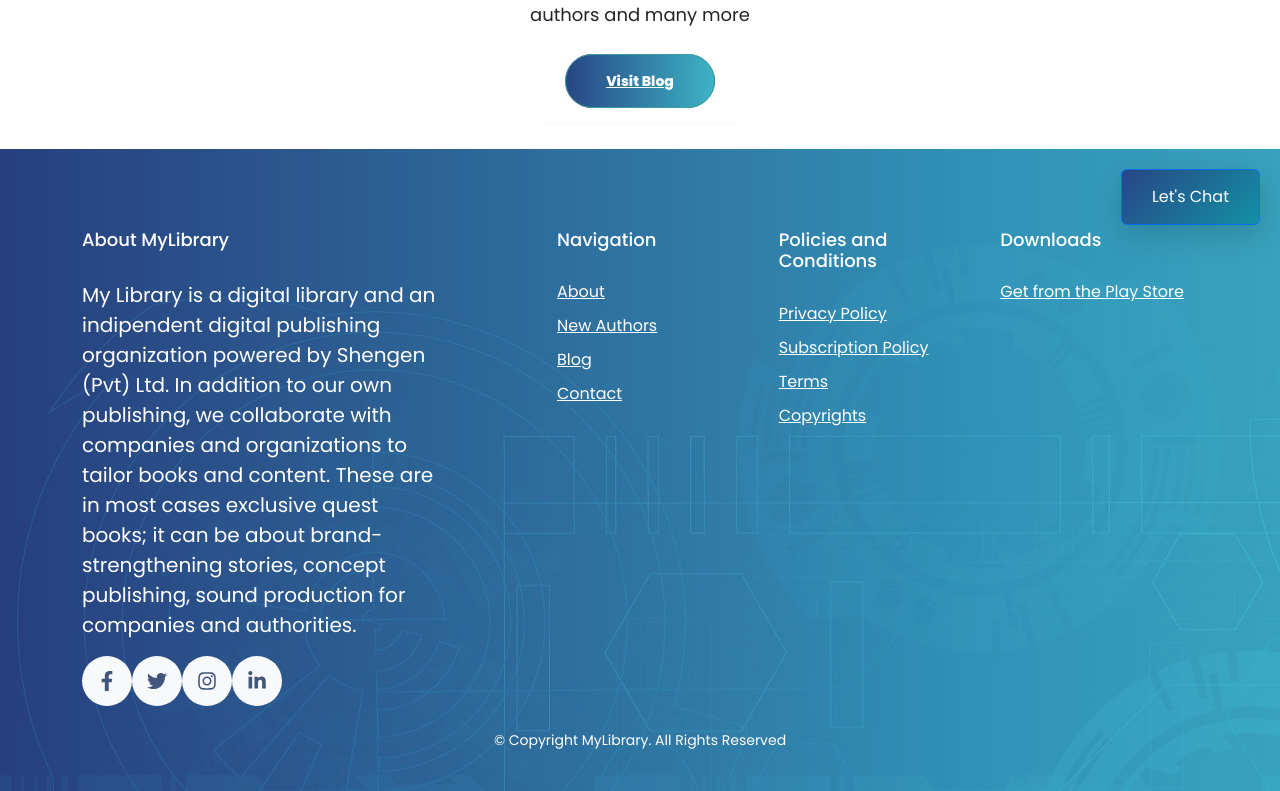
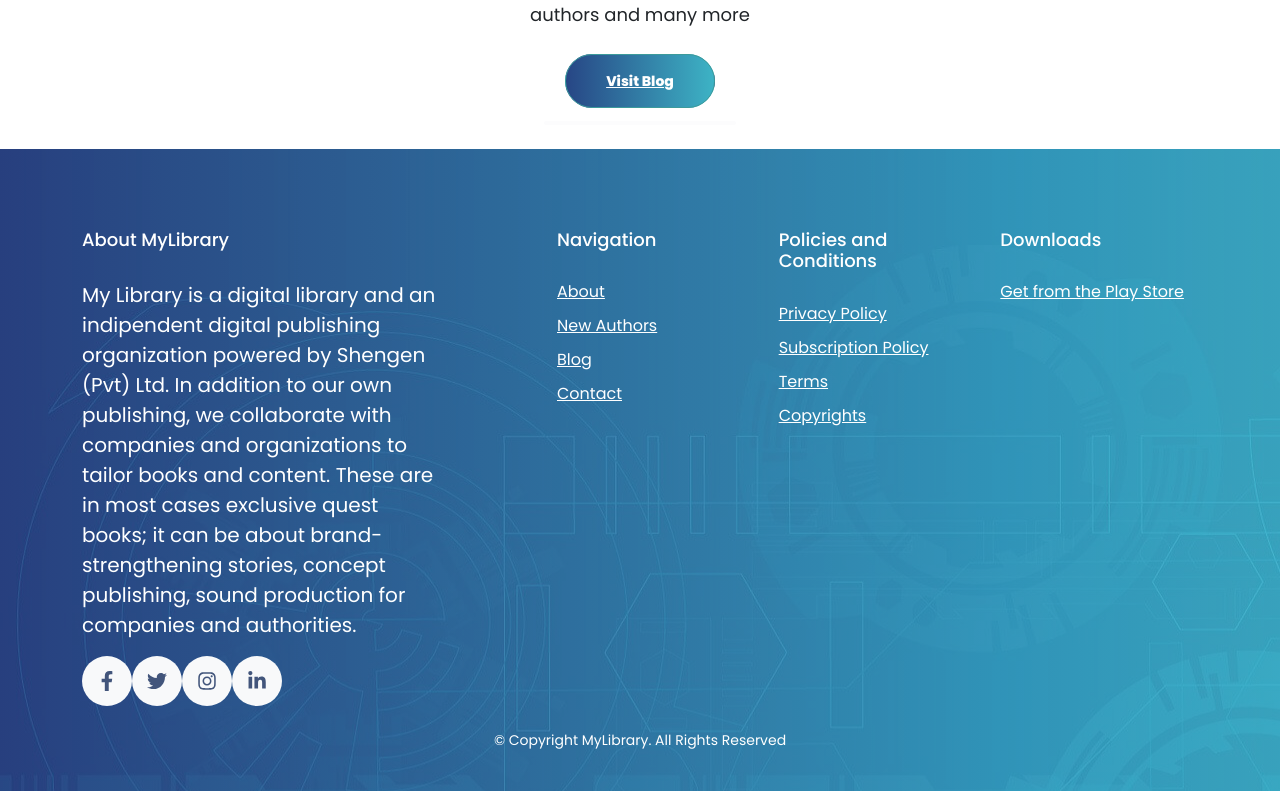
Before and after one commit to mylibrarydigital/website_mylibrary, a React (Create React App) app: page / in a window 1280 px wide. Shown: the part 7279-8070 px from the top of the page. Built offline with nearby package versions, Linux system fonts and the light colour scheme.

Commit message:
Comment out the 'Let's Chat' button in Footer component for future use; maintain layout integrity.

```diff
--- a/src/components/Main/Footer.jsx
+++ b/src/components/Main/Footer.jsx
@@ -7,9 +7,9 @@ import { FaLinkedinIn } from 'react-icons/fa';
 const Footer = () => {
   return (
     <div>
-      <button className='btn btn-primary absolute top-5 right-5'>
+      {/* <button className='btn btn-primary absolute top-5 right-5'>
         Let's Chat
-      </button>
+      </button> */}
       <div className='container'>
         <div className='row'>
           <div className='col-md-4 mb-4 mb-md-0'>
```
